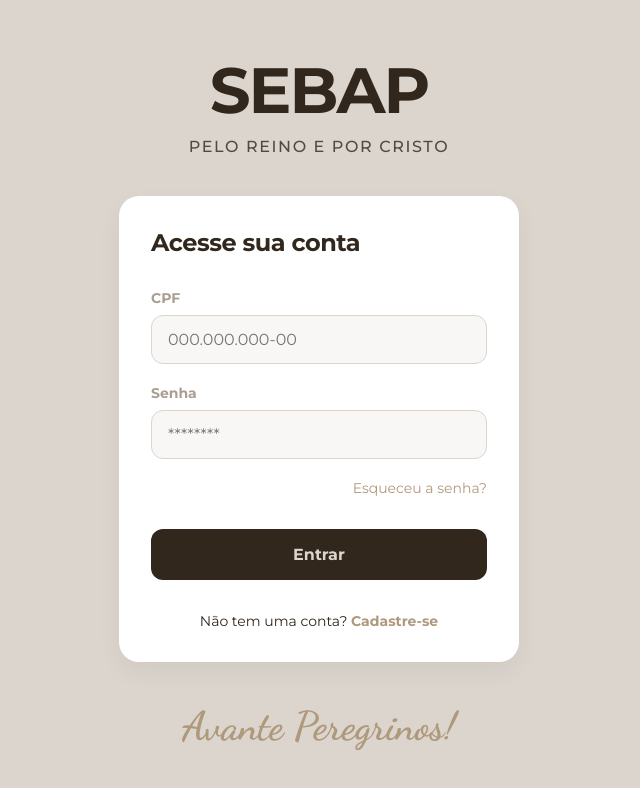
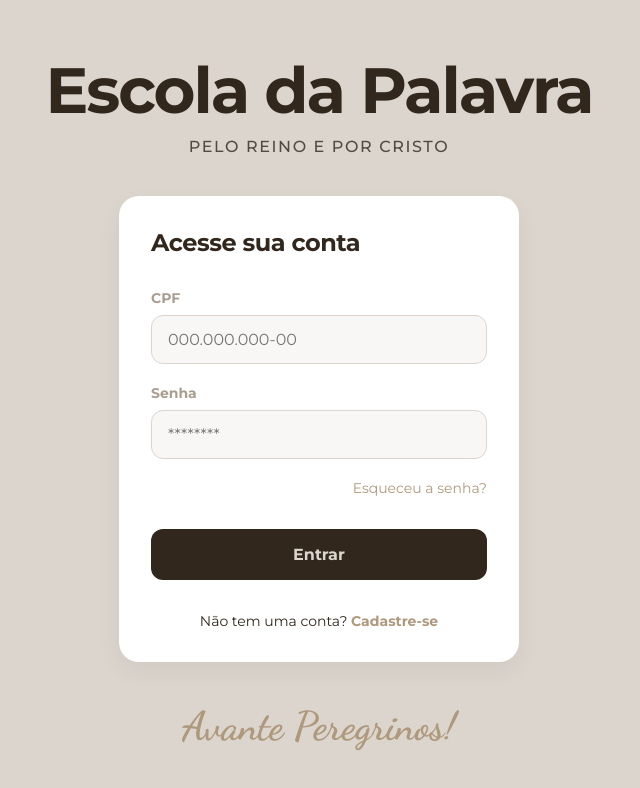
Before and after one commit to guilhermesquita/sebap_app, a Next.js app: page /login in a window 1280 px wide. Shown: the top 788 px of the page, without its empty margins (321-961 px from the left). Built offline with nearby package versions, Linux system fonts and the light colour scheme; no server answers.

Commit message:
refactor: rebrand project identity from SEBAP to Escola da Palavra across UI and configuration

```diff
--- a/package.json
+++ b/package.json
@@ -1,5 +1,5 @@
 {
-  "name": "sebap-app",
+  "name": "escola-da-palavra-app",
   "version": "0.1.0",
   "private": true,
   "scripts": {
--- a/src/app/layout.tsx
+++ b/src/app/layout.tsx
@@ -13,8 +13,8 @@
 });
 
 export const metadata: Metadata = {
-  title: "Create Next App",
-  description: "Generated by create next app",
+  title: "Escola da Palavra",
+  description: "Plataforma de ensino e acompanhamento da Escola da Palavra",
 };
 
 export default function RootLayout({
--- a/src/app/login/page.tsx
+++ b/src/app/login/page.tsx
@@ -61,7 +61,7 @@
     return (
         <div className={styles.container}>
             <div className={styles.topSection}>
-                <h1 className={styles.title}>SEBAP</h1>
+                <h1 className={styles.title}>Escola da Palavra</h1>
                 <p className={styles.subtitle}>Pelo Reino e por Cristo</p>
             </div>
 
--- a/src/app/register/page.tsx
+++ b/src/app/register/page.tsx
@@ -104,7 +104,7 @@
 
     return (
         <div className={styles.container}>
-            <h1 className={styles.title}>Cadastro SEBAP</h1>
+            <h1 className={styles.title}>Cadastro - Escola da Palavra</h1>
 
             <form className={styles.form} onSubmit={handleRegister}>
                 {error && <div className={styles.errorMessage}>{error}</div>}
--- a/src/components/NavLayout.tsx
+++ b/src/components/NavLayout.tsx
@@ -43,7 +43,7 @@
             {/* Desktop Sidebar */}
             <aside className={styles.sidebar}>
                 <div className={styles.sidebarHeader}>
-                    <h1 className={styles.logo}>SEBAP</h1>
+                    <h1 className={styles.logo}>Escola da Palavra</h1>
                     {profile ? (
                         <p className={styles.registration}>Matrícula: {profile.matricula}</p>
                     ) : (
@@ -75,7 +75,7 @@
 
             {/* Mobile Header */}
             <header className={styles.mobileHeader}>
-                <h1 className={styles.mobileLogo}>SEBAP</h1>
+                <h1 className={styles.mobileLogo}>Escola da Palavra</h1>
             </header>
 
             {/* Main Content */}
```
Also changed, not shown: 1 other file (tests, documents, lock files or other folders).
